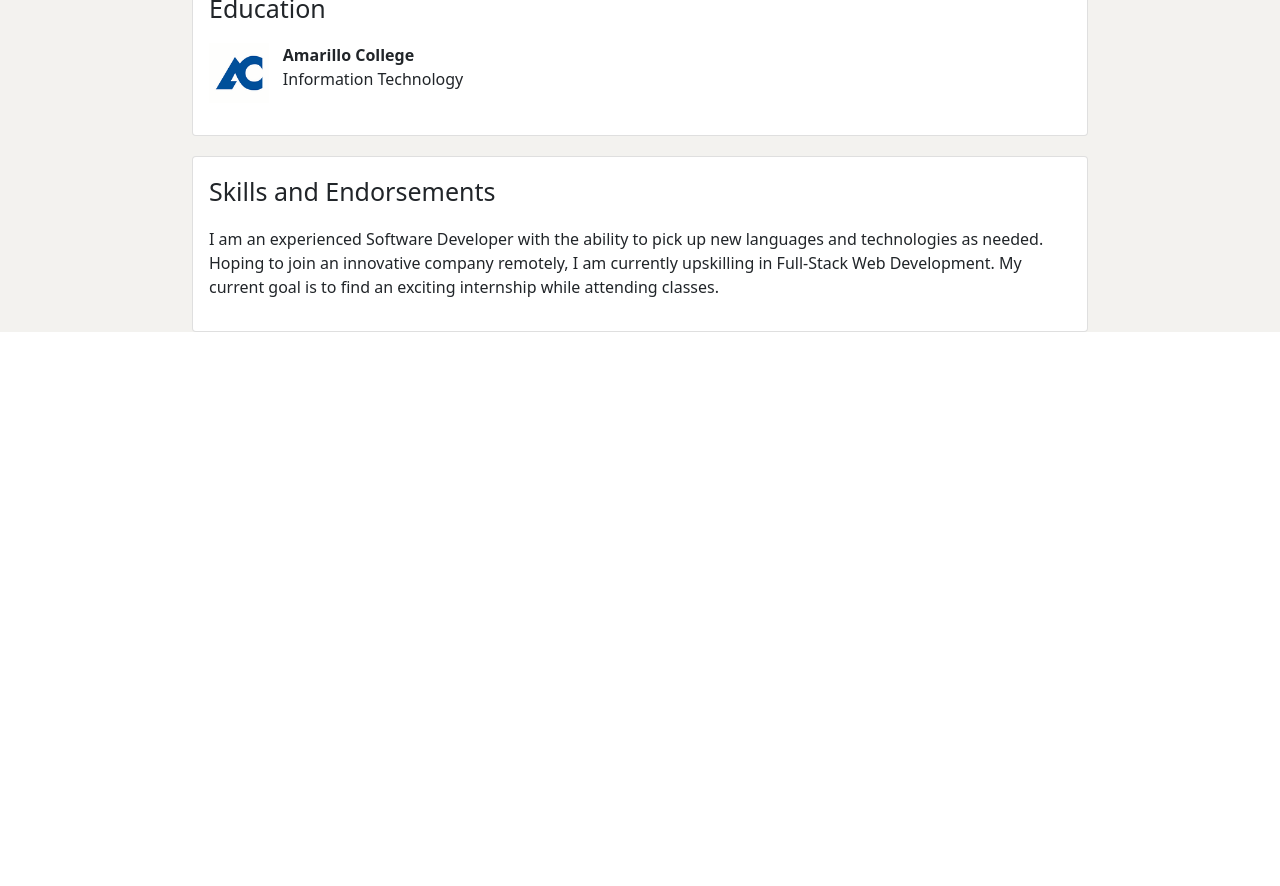
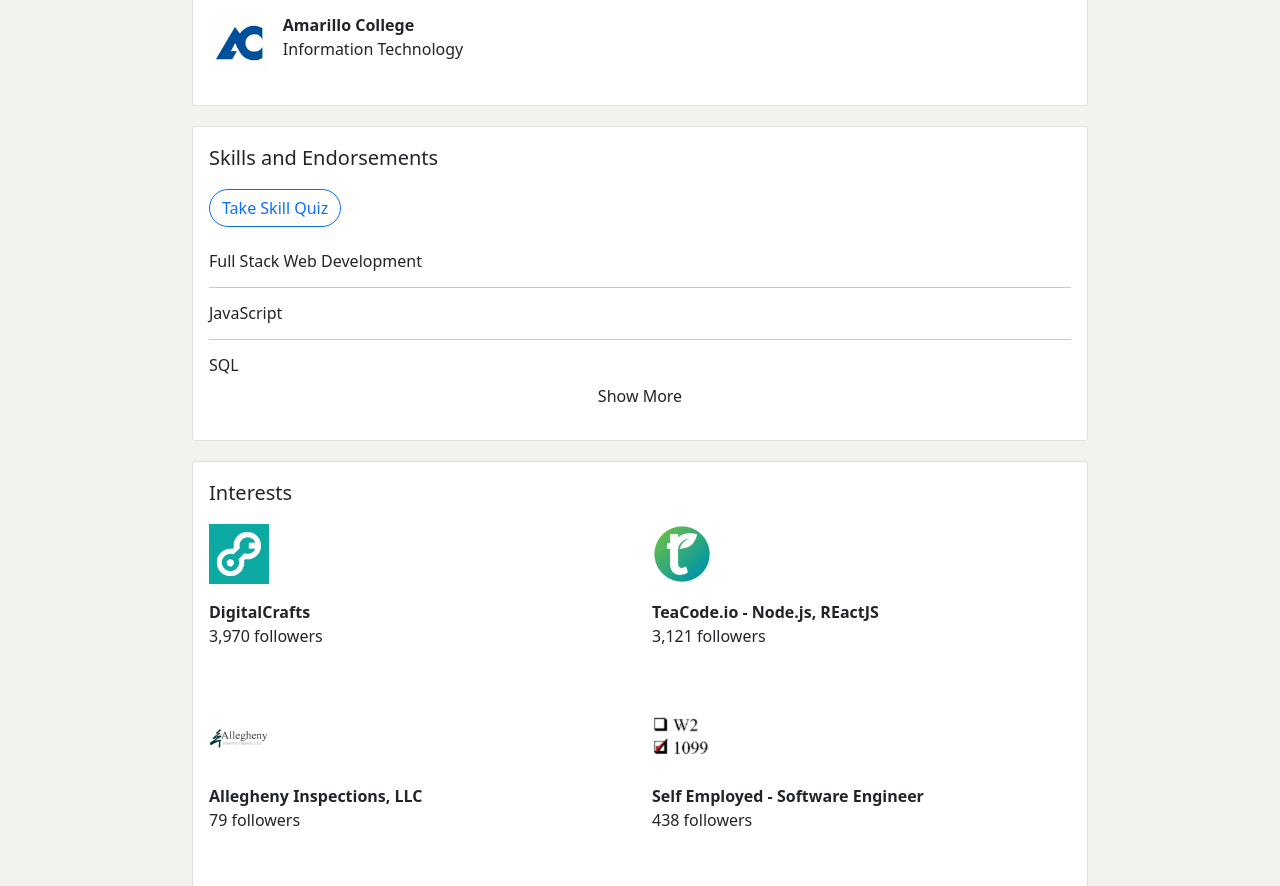
Before and after one commit to AlfredConlan/my-page, a plain HTML site: page index.html in a window 1280 px wide. Shown: the part 1861-2747 px from the top of the page. Before the commit the page ends 2193 px from the top, so only its background shows below. Drawn offline with nearby package versions, Linux system fonts and the light colour scheme.

Commit message:
first release

```diff
--- a/index.html
+++ b/index.html
@@ -17,7 +17,7 @@
   <div class="main">
 
     <!-- Nav Section-->
-    <nav class="navbar navbar-expand-lg sticky-top bg-light navbar-light">
+    <nav class="navbar navbar-expand-lg sticky-top bg-light navbar-light" style="background-color: white  !important;">
       <div class="container">
         <a class="navbar-brand " href="#"><img class="logo" src="./assets/icons/linkedin-icon.png" alt=""></a>
         <form class="input-group input-group-sm  d-none d-sm-flex">
@@ -97,7 +97,7 @@
         <div class="section-row">
           <div class="card">
             <div class="card-body">
-              <p style="font-size: 25px;">About</p>
+              <p style="font-size: 20px;">About</p>
               <p>I am an experienced Software Developer with the ability to pick up new languages and technologies as
                 needed. Hoping to
                 join an innovative company remotely, I am currently upskilling in Full-Stack Web Development. My
@@ -113,7 +113,7 @@
         <div class="section-row">
           <div class="card">
             <div class="card-body">
-              <p style="font-size: 25px; margin-bottom: -2px;">Activity</p>
+              <p style="font-size: 20px; margin-bottom: -2px;">Activity</p>
               <a href="#home" style="text-decoration: none;">28 Followers</a>
               <p></p>
               <div class="row">
@@ -156,7 +156,7 @@
         <div class="section-row">
           <div class="card">
             <div class="card-body">
-              <p style="font-size: 25px; margin-bottom: -2px;">Experience</p>
+              <p style="font-size: 20px; margin-bottom: -2px;">Experience</p>
               <p></p>
               <div class="row">
                 <div class="col-1">
@@ -271,7 +271,7 @@
         <div class="section-row">
           <div class="card">
             <div class="card-body">
-              <p style="font-size: 25px;">Education</p>
+              <p style="font-size: 20px;">Education</p>
               <div class="row">
                 <div class="col-1">
                   <p><img src="./assets/images/amarillo-college.png" style="height: 60px;" alt=""></p>
@@ -296,16 +296,132 @@
         <div class="section-row">
           <div class="card">
             <div class="card-body">
-              <p style="font-size: 25px;">Skills and Endorsements</p>
-              <p>I am an experienced Software Developer with the ability to pick up new languages and technologies as
-                needed. Hoping to
-                join an innovative company remotely, I am currently upskilling in Full-Stack Web Development. My
-                current goal is to find
-                an exciting internship while attending classes.</p>
+              <p style="font-size: 20px;">Skills and Endorsements</p>
+              <div style="padding-bottom: 25px;">
+                <a href="#home" class="btn btn-outline-primary btn rounded-pill">Take Skill Quiz</a>
+              </div>
+              <h6>Full Stack Web Development</h6>
+              <hr>
+              <h6>JavaScript</h6>
+              <hr>
+              <h6>SQL</h6>
+              <p style="text-align: center;">
+                Show More
+              </p>
             </div>
           </div>
         </div>
       </div>
+
+      <!-- Interests section -->
+      <div class="row">
+        <div class="section-row">
+          <div class="card">
+            <div class="card-body">
+              <p style="font-size: 20px;">Interests</p>
+              <!-- row 1 -->
+              <div class="row" style="padding-bottom: 60px;">
+                <!-- column 1 -->
+                <div class="col-6">
+                  <div class="col-1">
+                    <p><img src="./assets/images/digital-crafts.png" style="height: 60px;" alt=""></p>
+                  </div>
+                  <div class="col-11">
+                    <div style="font-weight: bold; padding-bottom: 0px !important;">
+                      DigitalCrafts
+                    </div>
+                    <div>
+                      3,970 followers
+                    </div>
+                  </div>
+                </div>
+                <!-- column 2 -->
+                <div class="col-6">
+                  <div class="col-1">
+                    <p><img src="./assets/images/tea-code.png" style="height: 60px;" alt=""></p>
+                  </div>
+                  <div class="col-11">
+                    <div style="font-weight: bold; padding-bottom: 0px !important;">
+                      TeaCode.io - Node.js, REactJS
+                    </div>
+                    <div>
+                      3,121 followers
+                    </div>
+                  </div>
+                </div>
+              </div>
+
+              <!-- row 2 -->
+              <div class="row" style="padding-bottom: 60px;">
+                <!-- column 1 -->
+                <div class="col-6">
+                  <div class="col-1">
+                    <p><img src="./assets/images/Allegheny.png" style="height: 60px;" alt=""></p>
+                  </div>
+                  <div class="col-11">
+                    <div style="font-weight: bold; padding-bottom: 0px !important;">
+                      Allegheny Inspections, LLC
+                    </div>
+                    <div>
+                      79 followers
+                    </div>
+                  </div>
+                </div>
+                <!-- column 2 -->
+                <div class="col-6">
+                  <div class="col-1">
+                    <p><img src="./assets/images/w2.png" style="height: 60px;" alt=""></p>
+                  </div>
+                  <div class="col-11">
+                    <div style="font-weight: bold; padding-bottom: 0px !important;">
+                      Self Employed - Software Engineer
+                    </div>
+                    <div>
+                      438 followers
+                    </div>
+                  </div>
+                </div>
+              </div>
+
+              <!-- row 1 -->
+              <div class="row">
+                <!-- column 1 -->
+                <div class="col-6">
+                  <div class="col-1">
+                    <p><img src="./assets/images/arco.jpg" style="height: 60px;" alt=""></p>
+                  </div>
+                  <div class="col-11">
+                    <div style="font-weight: bold; padding-bottom: 0px !important;">
+                      Associated Reporting Company
+                    </div>
+                    <div>
+                      40 members
+                    </div>
+                  </div>
+                </div>
+                <!-- column 2 -->
+                <div class="col-6">
+                  <div class="col-1">
+                    <p><img src="./assets/images/react.jpg" style="height: 60px;" alt=""></p>
+                  </div>
+                  <div class="col-11">
+                    <div style="font-weight: bold; padding-bottom: 0px !important;">
+                      React Developers - ReactJS
+                    </div>
+                    <div>
+                      125,469 members
+                    </div>
+                  </div>
+                </div>
+              </div>
+            </div>
+          </div>
+        </div>
+      </div>
+
+      <br>
+      <br>
+
 
     </div>
   </div>
```
Also changed, not shown: assets/images/Allegheny.png (added), assets/images/arco.jpg (added), assets/images/react.jpg (added), assets/images/tea-code.png (added), assets/images/w2.png (added).
